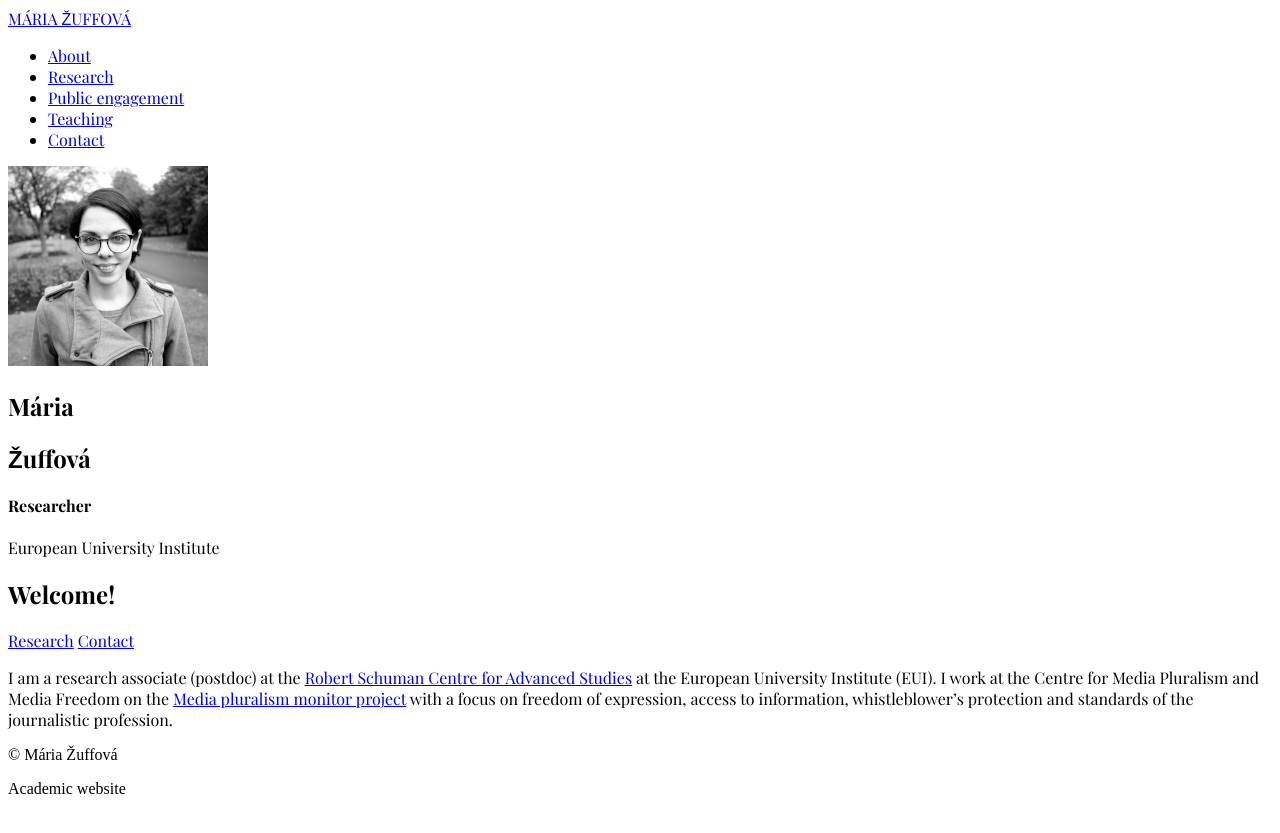
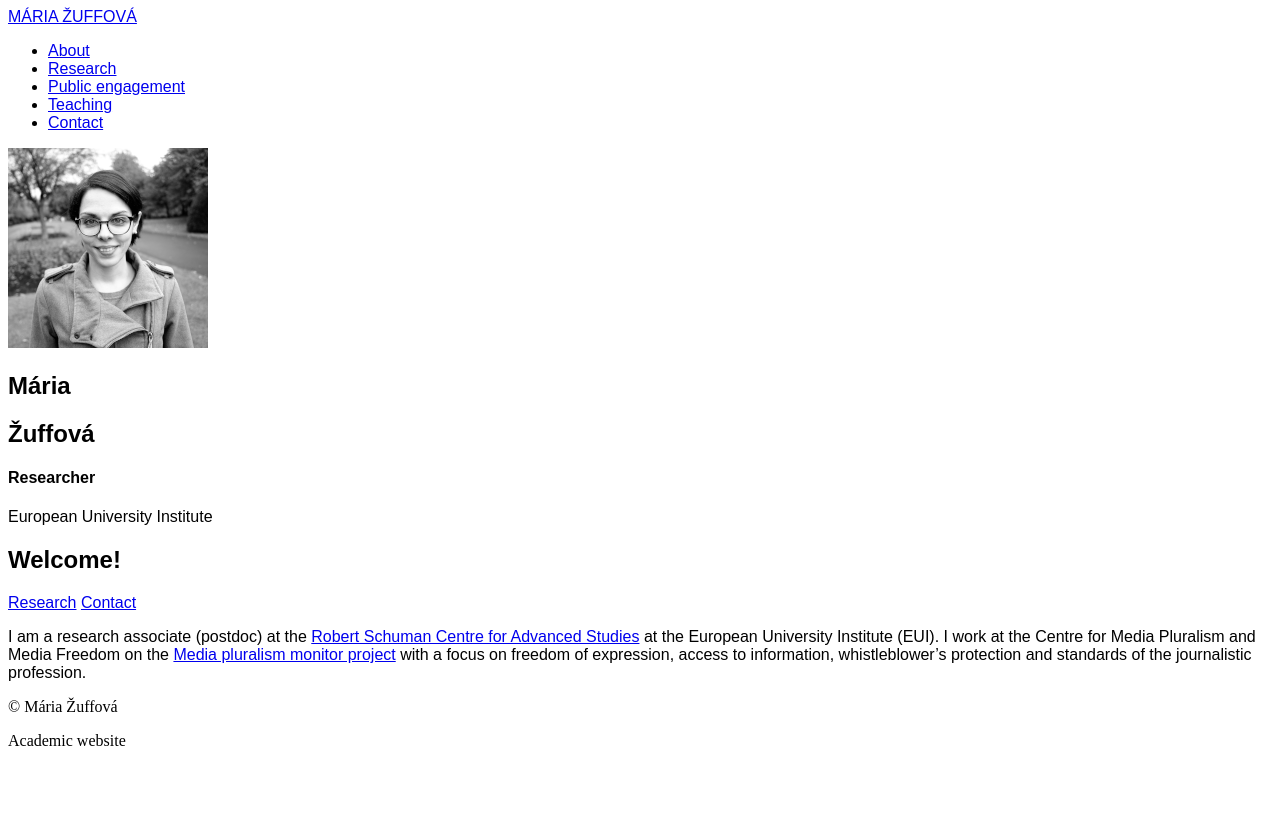
Before and after one commit to mariazuffova/jekyll-profile-site, a Jekyll site: the page built from index.md, in a window 1280 px wide. Shown: the top 833 px of the page. Built offline with Jekyll 4.4.1, drawn with Linux system fonts in a browser that asks for light colours; some web fonts are replaced; a script that is not in the unit is left out.

Commit message:
Update Website settings “site”

```diff
--- a/_config.yml
+++ b/_config.yml
@@ -16,7 +16,7 @@
   font_link: <link
     href="https://fonts.googleapis.com/css2?family=Cardo:wght@400;700&display=swap"
     rel="stylesheet">
-  font_name: Playfair Display
+  font_name: Benne
 collections:
   papers:
     sort_by: date
```
